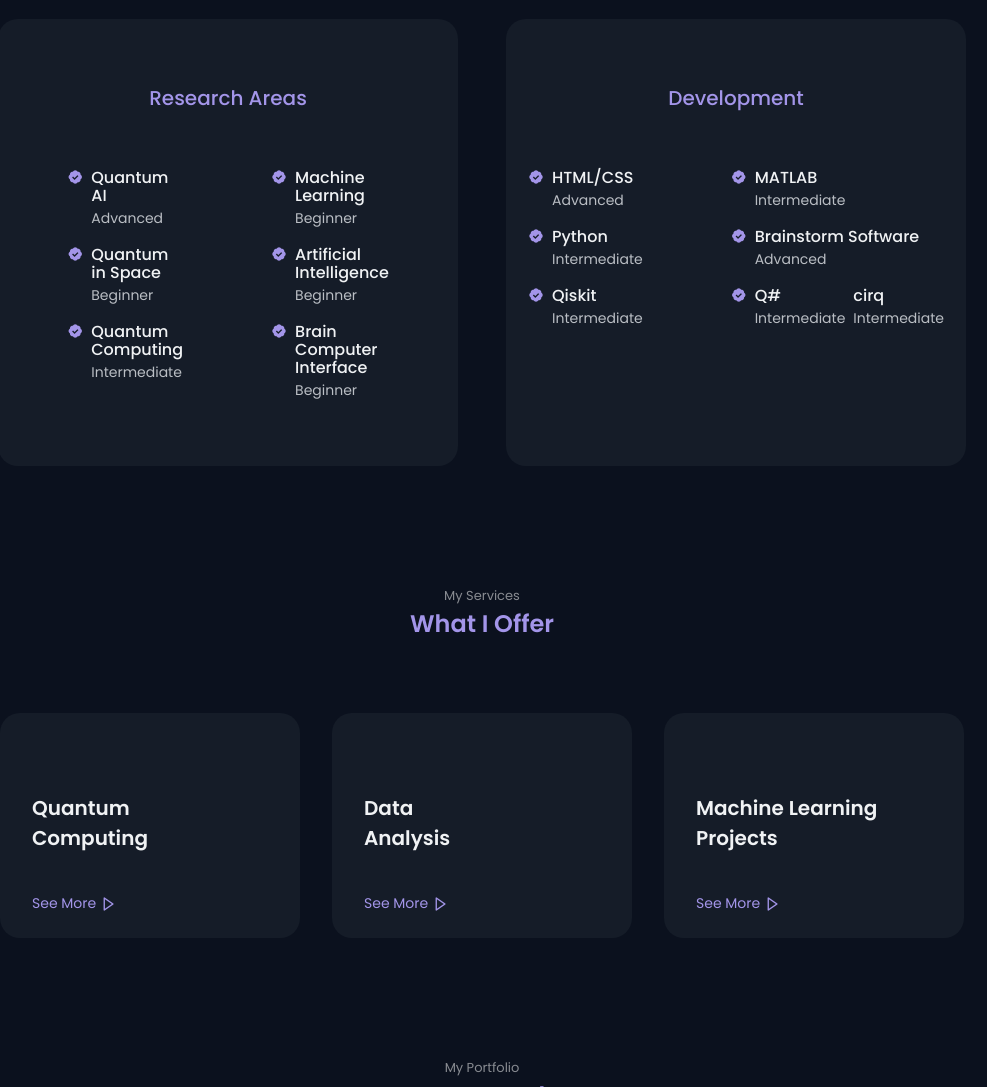
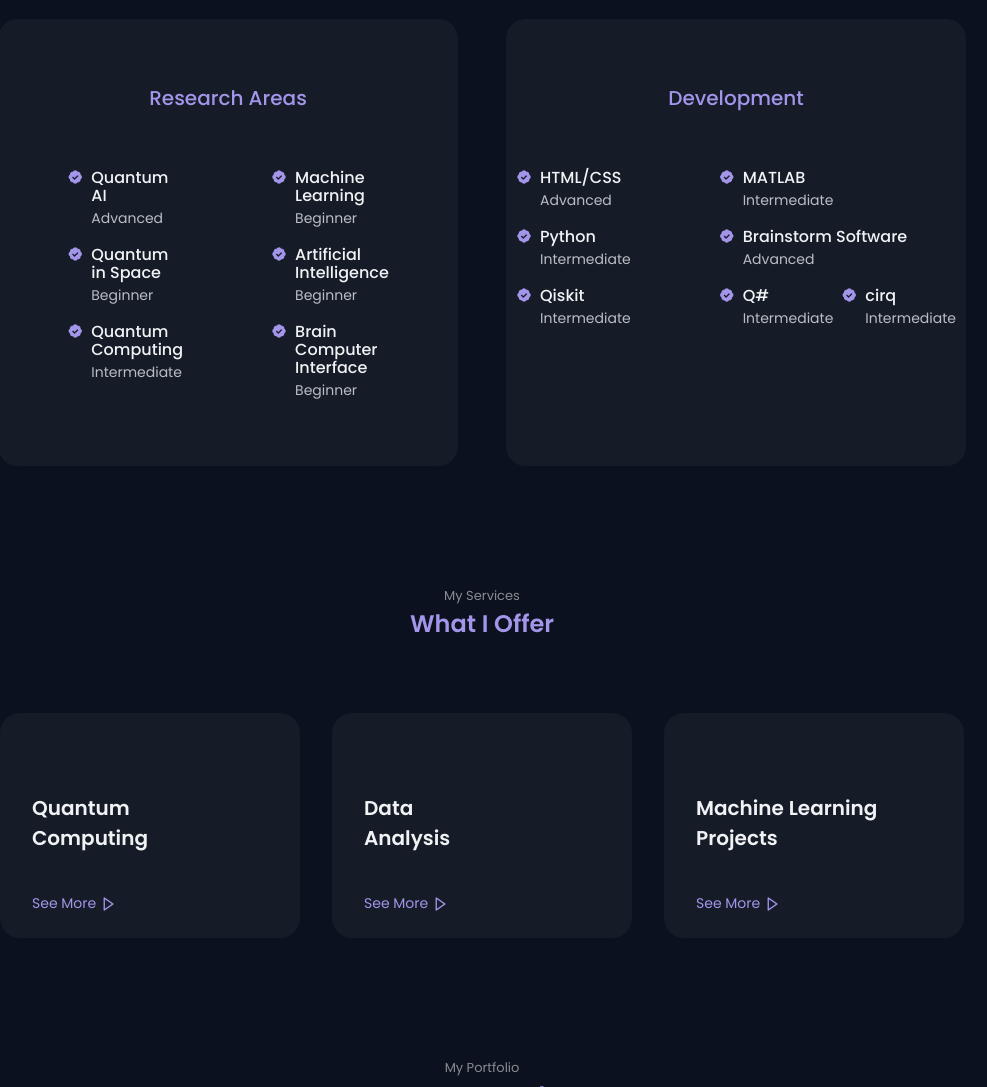
Before and after one commit to shreyasat27/Portfolio, a plain HTML site: page index.html in a window 1280 px wide. Shown: the part 1595-2682 px from the top of the page, without its empty margins (158-1145 px from the left). Drawn offline with nearby package versions, Linux system fonts and the light colour scheme.

Commit message:
Update index.html

```diff
--- a/index.html
+++ b/index.html
@@ -281,6 +281,9 @@
                                     <h3 class="skills__name">Q#</h3>
                                     <span class="skills__level">Intermediate</span>
                                 </div>
+
+                                 <div class="skills__data">
+                                <i class='bx bxs-badge-check'></i>
 
                                  <div>
                                     <h3 class="skills__name">cirq</h3>
```
